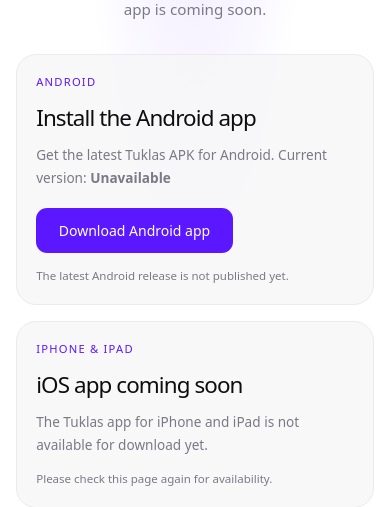
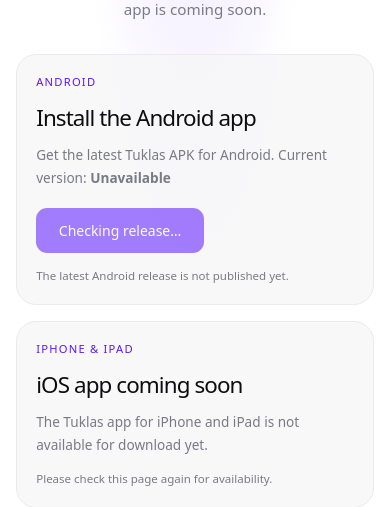
Before and after one commit to myteam100ovr-pixel/Tuklas, a Laravel app: page /app in a window 390 px wide. Shown: the part 221-728 px from the top of the page. Run offline with Laravel 12, Linux system fonts and the light colour scheme; style sheets or scripts are compiled from the project's sources; parts of the project's set-up code (start-up, migrations or seed data) failed here and were passed over; some libraries are stand-ins or nearby versions.

Commit message:
Ensure mobile downloads target the published Flutter APK

```diff
--- a/resources/css/landing.css
+++ b/resources/css/landing.css
@@ -320,6 +320,7 @@ html:not(.js) .a > p { padding-bottom: 1.15rem; }
 .app-download-card h2 { margin-top: .8rem; font-size: 1.4rem; font-weight: 500; letter-spacing: -.04em; }
 .app-download-card > p { margin-top: .65rem; color: var(--muted); font-size: .85rem; line-height: 1.65; }
 .app-download-card .btn { margin-top: 1.2rem; }
+.app-download-card .btn[aria-disabled="true"] { cursor: wait; opacity: .55; pointer-events: none; }
 .app-download-card .app-download-note { margin-top: .8rem; font-size: .72rem; }
 .app-download-notes { width:100%; margin-top:1.2rem; padding:1rem; border:1px solid var(--line); border-radius:.8rem; background:var(--surface); }
 .app-download-notes[hidden] { display:none; }
--- a/resources/views/mobile-app.blade.php
+++ b/resources/views/mobile-app.blade.php
@@ -32,7 +32,7 @@
                 <span class="app-download-platform">ANDROID</span>
                 <h2>Install the Android app</h2>
                 <p>Get the latest Tuklas APK for Android. Current version: <strong id="android-app-version">Checking…</strong></p>
-                <a class="btn btn-violet" id="android-app-download" href="{{ url('/app-updates/latest.json') }}">Download Android app</a>
+                <a class="btn btn-violet" id="android-app-download" aria-disabled="true" tabindex="-1">Checking release…</a>
                 <p class="app-download-note" id="android-app-status" role="status">Loading the latest release information.</p>
                 <div class="app-download-notes" id="android-app-notes" hidden>
                     <h3>What’s new</h3>
@@ -56,13 +56,26 @@
                 if (!response.ok) throw new Error('Release information is unavailable.');
                 return response.json();
             })
-            .then(release => {
+            .then(async release => {
                 const link = new URL(release.apk_url, window.location.origin);
-                if (link.origin !== window.location.origin || !link.pathname.startsWith('/app-updates/')) {
+                if (
+                    link.origin !== window.location.origin ||
+                    !link.pathname.startsWith('/app-updates/') ||
+                    !link.pathname.endsWith('.apk')
+                ) {
                     throw new Error('The download link is invalid.');
                 }
+                const apk = await fetch(link.href, { method: 'HEAD', cache: 'no-store' });
+                if (!apk.ok || Number(apk.headers.get('content-length')) < 1000000) {
+                    throw new Error('The Android app file is not available.');
+                }
                 document.getElementById('android-app-version').textContent = release.version_name;
-                document.getElementById('android-app-download').href = link.href;
+                const download = document.getElementById('android-app-download');
+                download.href = link.href;
+                download.download = link.pathname.split('/').pop();
+                download.removeAttribute('aria-disabled');
+                download.removeAttribute('tabindex');
+                download.textContent = `Download Android app · v${release.version_name}`;
                 document.getElementById('android-app-status').textContent = 'Latest Android version is ready to download.';
                 if (release.patch_notes) {
                     document.getElementById('android-app-patch-notes').textContent = release.patch_notes;
```
